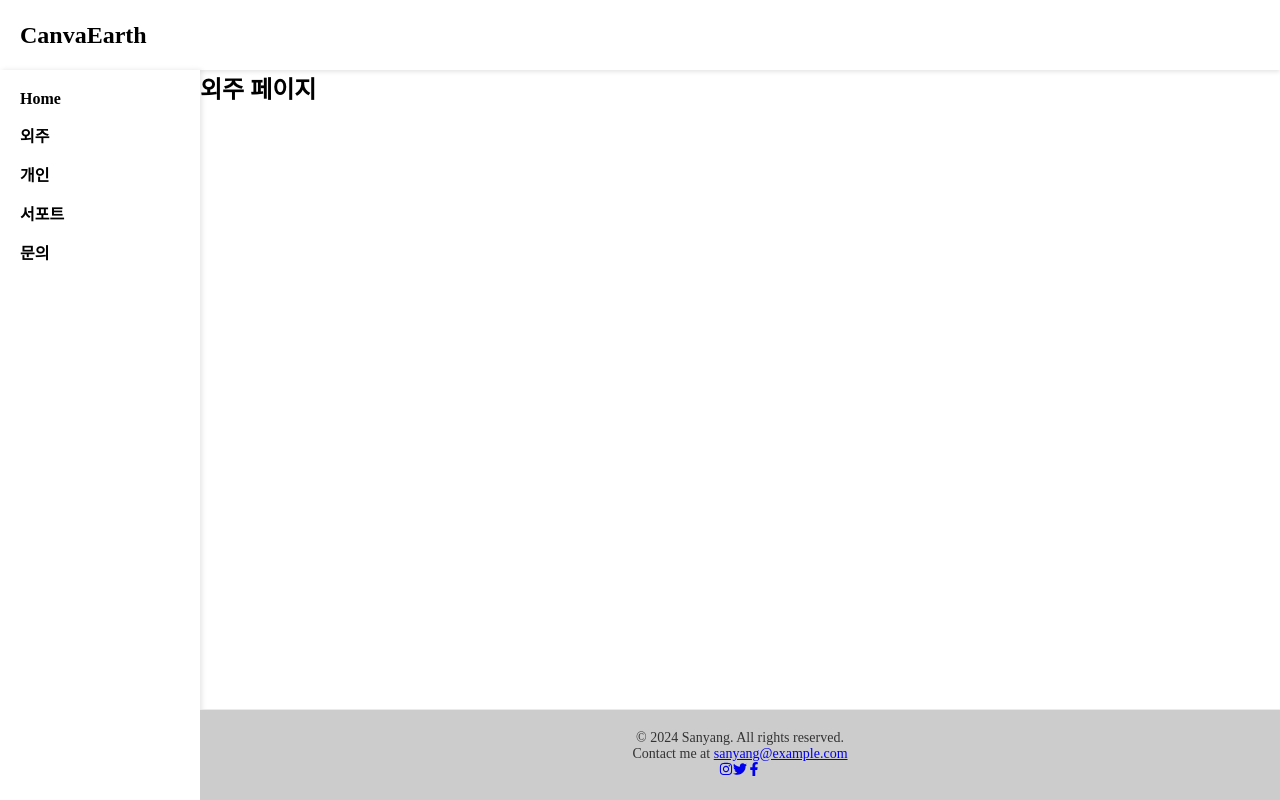
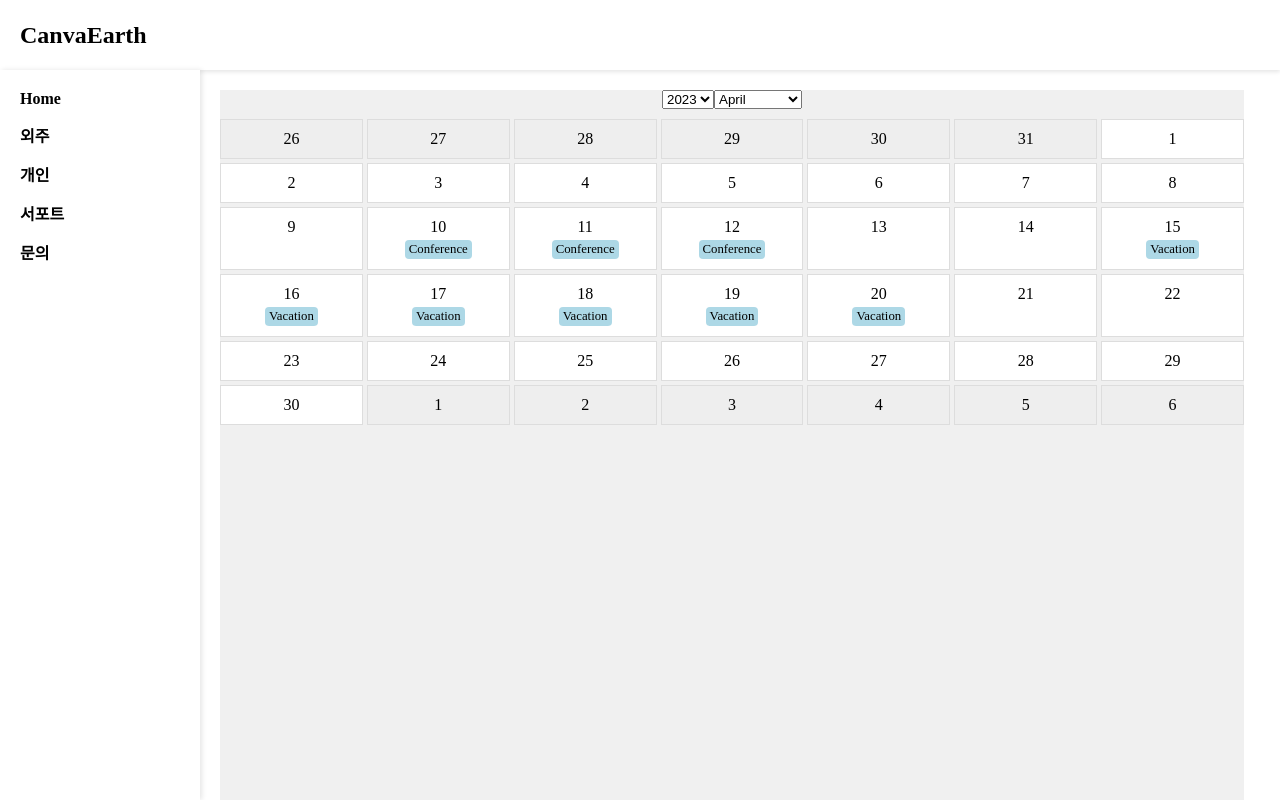
Before and after one commit to illegalTutoring/Sanyang, a Next.js app in the folder Front/: page /outsourcing in a window 1280 px wide. Built offline with nearby package versions, Linux system fonts and the light colour scheme.

Commit message:
feat(outsourcing): 간단한 달력  컴포넌트 추가

```diff
--- a/Front/package.json
+++ b/Front/package.json
@@ -12,6 +12,7 @@
     },
     "dependencies": {
         "axios": "^1.6.8",
+        "date-fns": "^3.6.0",
         "next": "14.2.0",
         "react": "^18",
         "react-dom": "^18",
--- /dev/null
+++ b/Front/src/app/outsourcing/outsourcing.module.scss
@@ -0,0 +1,3 @@
+.container {
+    padding: 20px;
+}
--- a/Front/src/app/outsourcing/page.tsx
+++ b/Front/src/app/outsourcing/page.tsx
@@ -1,3 +1,31 @@
-export default function GalleryPage() {
-    return <h1>외주 페이지</h1>
+import Calendar from '@/component/Calender'
+import style from './outsourcing.module.scss'
+
+const OutsourcingPage = () => {
+    const schedules = [
+        {
+            title: 'Conference',
+            startDate: new Date(2023, 3, 10),
+            endDate: new Date(2023, 3, 12),
+        },
+        {
+            title: 'Vacation',
+            startDate: new Date(2023, 3, 15),
+            endDate: new Date(2023, 3, 20),
+        },
+    ]
+
+    return (
+        <div className={style.container}>
+            <Calendar
+                width="80vw" // 동적으로 크기 지정
+                height="90vh" // 동적으로 크기 지정
+                year={2023}
+                month={4}
+                schedules={schedules}
+            />
+        </div>
+    )
 }
+
+export default OutsourcingPage
--- a/Front/src/component/Banner.tsx
+++ b/Front/src/component/Banner.tsx
@@ -1,3 +1,5 @@
+'use client'
+
 import React, { useState, useEffect } from 'react'
 
 interface BannerProps {
--- /dev/null
+++ b/Front/src/component/Calendar.module.scss
@@ -0,0 +1,34 @@
+.calendar {
+    display: flex;
+    flex-direction: column;
+    background-color: #f0f0f0;
+}
+
+.header {
+    display: flex;
+    justify-content: center;
+    margin-bottom: 10px;
+}
+
+.daysGrid {
+    display: grid;
+    grid-template-columns: repeat(7, 1fr);
+    gap: 4px;
+}
+
+.day {
+    padding: 10px;
+    background-color: #fff;
+    border: 1px solid #ddd;
+    display: flex;
+    flex-direction: column;
+    align-items: center;
+}
+
+.schedule {
+    margin-top: 4px;
+    padding: 2px 4px;
+    background-color: lightblue;
+    border-radius: 4px;
+    font-size: 0.8rem;
+}
--- /dev/null
+++ b/Front/src/component/Calender.tsx
@@ -0,0 +1,112 @@
+'use client'
+
+import React, { useState } from 'react'
+import {
+    format,
+    startOfMonth,
+    endOfMonth,
+    eachDayOfInterval,
+    getDay,
+    addDays,
+} from 'date-fns'
+import styles from './Calendar.module.scss' // CSS 모듈
+
+interface ScheduleItem {
+    title: string
+    startDate: Date
+    endDate: Date
+}
+
+interface CalendarProps {
+    width: string
+    height: string
+    year: number
+    month: number
+    schedules: ScheduleItem[]
+}
+
+const Calendar: React.FC<CalendarProps> = ({
+    width,
+    height,
+    year,
+    month,
+    schedules,
+}) => {
+    const [selectedYear, setSelectedYear] = useState(year)
+    const [selectedMonth, setSelectedMonth] = useState(month - 1)
+
+    const handleYearChange = (event: React.ChangeEvent<HTMLSelectElement>) => {
+        setSelectedYear(parseInt(event.target.value, 10))
+    }
+
+    const handleMonthChange = (event: React.ChangeEvent<HTMLSelectElement>) => {
+        setSelectedMonth(parseInt(event.target.value, 10) - 1)
+    }
+
+    const days = eachDayOfInterval({
+        start: addDays(
+            startOfMonth(new Date(selectedYear, selectedMonth)),
+            -getDay(new Date(selectedYear, selectedMonth)),
+        ),
+        end: addDays(
+            endOfMonth(new Date(selectedYear, selectedMonth)),
+            6 - getDay(endOfMonth(new Date(selectedYear, selectedMonth))),
+        ),
+    })
+
+    const dayStyle = (day: Date) => {
+        const isThisMonth = day.getMonth() === selectedMonth
+        return {
+            gridColumnStart:
+                isThisMonth && day.getDate() === 1
+                    ? getDay(day) + 1
+                    : undefined,
+            backgroundColor: isThisMonth ? '#fff' : '#eee',
+        }
+    }
+
+    return (
+        <div style={{ width, height }} className={styles.calendar}>
+            <div className={styles.header}>
+                <select value={selectedYear} onChange={handleYearChange}>
+                    {Array.from({ length: 10 }).map((_, idx) => (
+                        <option key={idx} value={year - 5 + idx}>
+                            {year - 5 + idx}
+                        </option>
+                    ))}
+                </select>
+                <select value={selectedMonth + 1} onChange={handleMonthChange}>
+                    {Array.from({ length: 12 }).map((_, idx) => (
+                        <option key={idx} value={idx + 1}>
+                            {format(new Date(0, idx), 'MMMM')}
+                        </option>
+                    ))}
+                </select>
+            </div>
+            <div className={styles.daysGrid}>
+                {days.map((day, index) => (
+                    <div
+                        key={index}
+                        style={dayStyle(day)}
+                        className={styles.day}
+                    >
+                        {format(day, 'd')}
+                        {schedules
+                            .filter(
+                                (schedule) =>
+                                    day >= schedule.startDate &&
+                                    day <= schedule.endDate,
+                            )
+                            .map((schedule, idx) => (
+                                <div key={idx} className={styles.schedule}>
+                                    {schedule.title}
+                                </div>
+                            ))}
+                    </div>
+                ))}
+            </div>
+        </div>
+    )
+}
+
+export default Calendar
--- a/Front/src/component/TagList.tsx
+++ b/Front/src/component/TagList.tsx
@@ -1,3 +1,5 @@
+'use client'
+
 import React, { useState, useEffect } from 'react'
 import styles from './TagList.module.scss'
 
```
Also changed, not shown: 1 other file (tests, documents, lock files or other folders).
